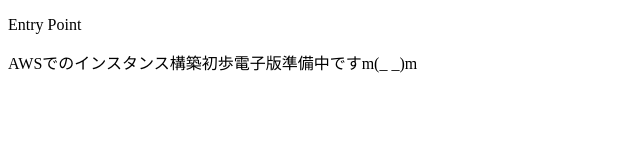
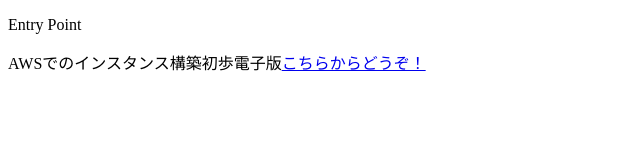
Before and after one commit to entry-point/entry-point.github.io, a plain HTML site: page index.html in a window 1280 px wide. Shown: the whole page, without its empty margins (0-640 px from the left). Drawn offline with Linux system fonts and the light colour scheme.

Commit message:
Update index.html

```diff
--- a/index.html
+++ b/index.html
@@ -8,7 +8,7 @@
       <p>Entry Point</p>
     </div>
     <div>
-      <p>AWSでのインスタンス構築初歩電子版準備中ですm(_ _)m</p>
+      <p>AWSでのインスタンス構築初歩電子版<a href="https://gum.co/AZdmU">こちらからどうぞ！</a></p>
     </div>
   </body>
 </html>
```
